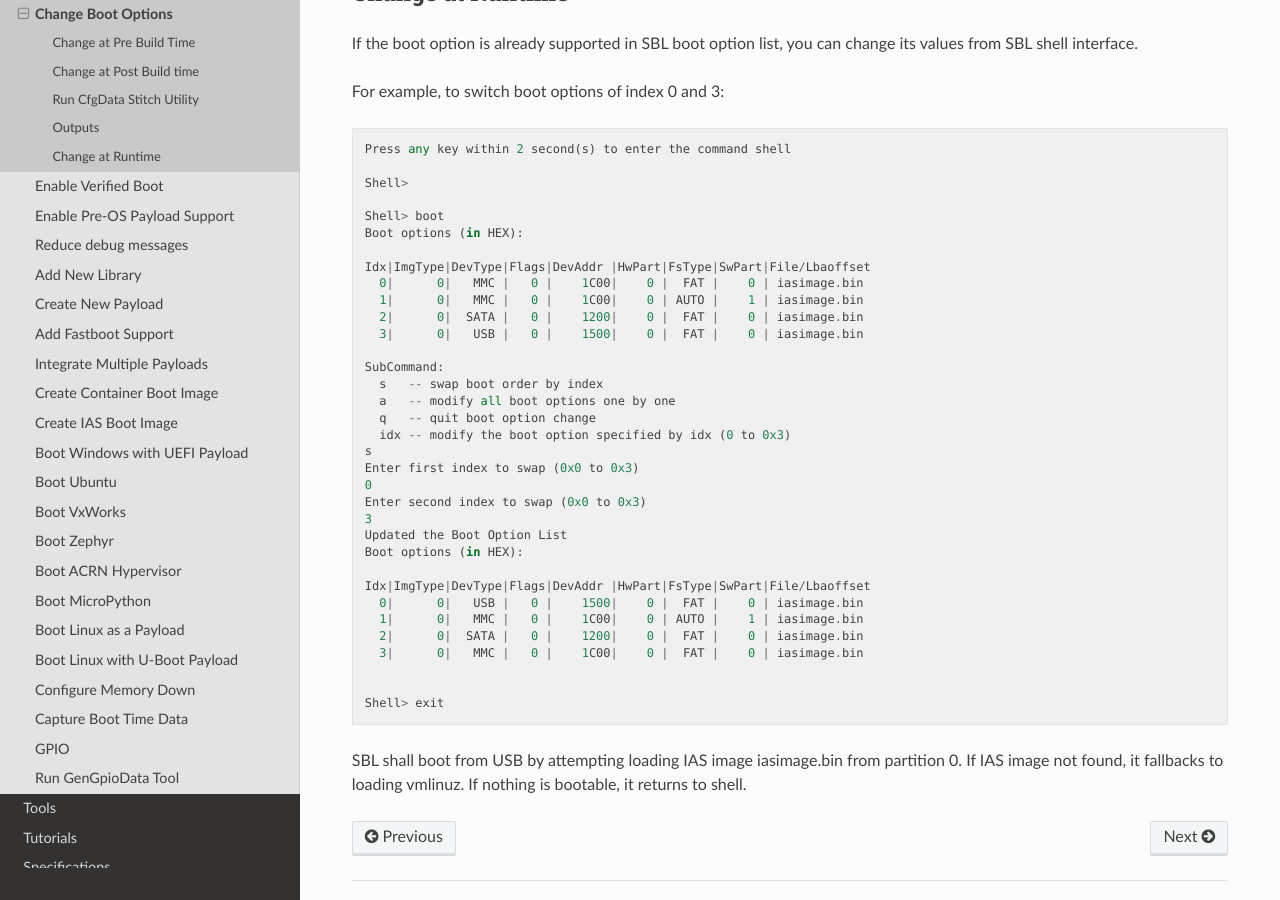
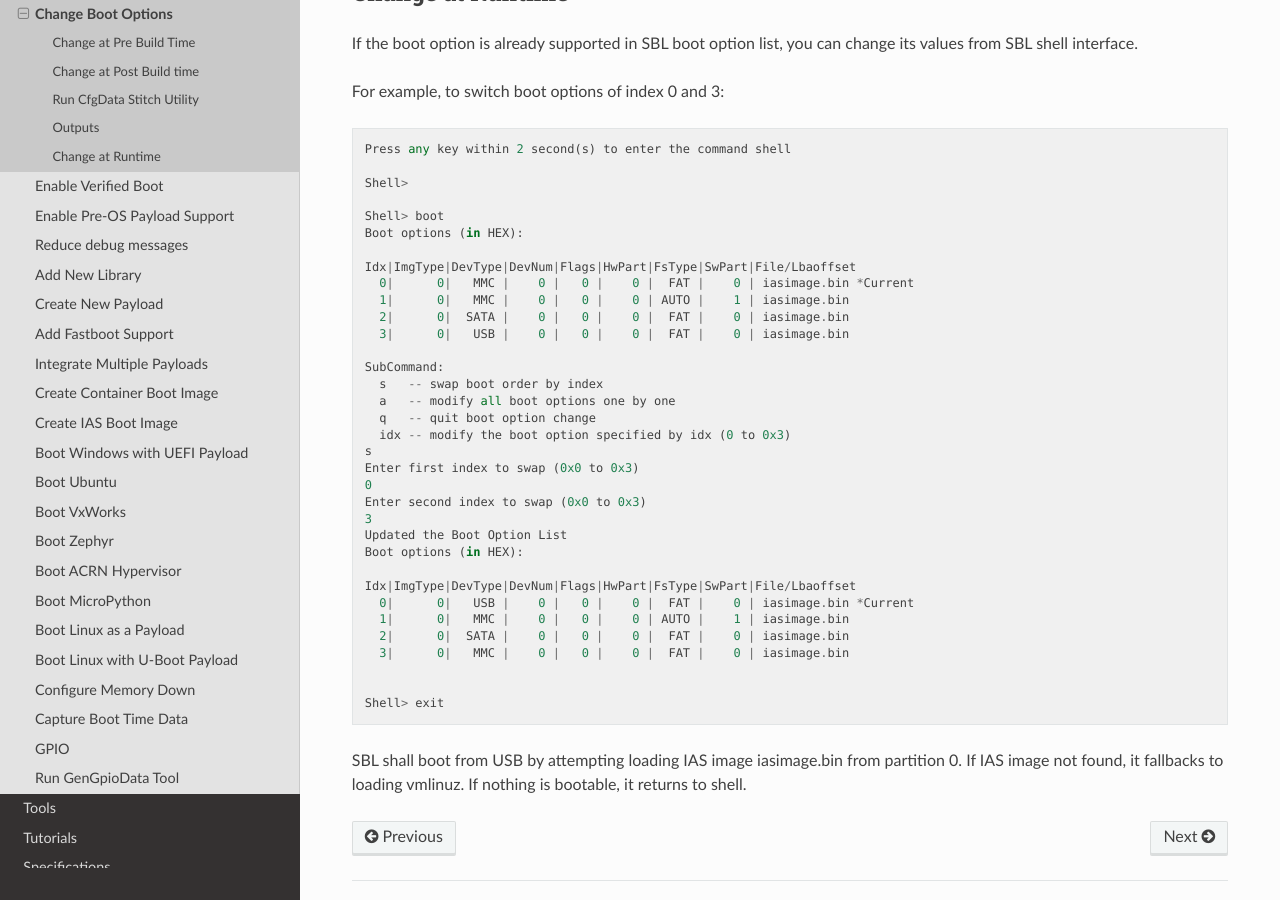
Before and after one commit to slimbootloader/documentation, a Sphinx documentation site: the page built from source/how-tos/change-boot-option.rst, in a window 1280 px wide and 900 px high, scrolled down 6895 px. Built offline with Sphinx 7.4.7 and the Read the Docs theme 2.0.0, drawn with Linux system fonts in a browser that asks for light colours.

Commit message:
Resolve some stale example outputs
There are a few places in the documentation where
some older output is being displayed which is
causing some confusion for readers. Update it to
reflect current code.

Signed-off-by: James Gutbub <james.gutbub@intel.com>

```diff
--- a/source/developer-guides/boot-options.rst
+++ b/source/developer-guides/boot-options.rst
@@ -6,7 +6,7 @@ Boot Options
 |SPN| supports boot options configuration for different boot targets. This feature is designed to provide flexibility and configurability, including:
 
 * Partition layout options (RAW, MBR, or GPT)
-* File system support (FAT and Ext2/3)
+* File system support (FAT and Ext2/3/4)
 * Multiple boot devices (eMMC, UFS, NVMe, SATA, USB, SPI flash etc)
 * Redundant and fallback options
 
--- a/source/how-tos/boot-vxworks.rst
+++ b/source/how-tos/boot-vxworks.rst
@@ -45,7 +45,7 @@ Depending on the boot media being used, ``container.bin`` should be copied to th
 
 Make sure the boot option is configured to the location of ``container.bin`` on the boot device. E.g., if ``container.bin`` is located on the first FAT32 partition on a USB, the boot option entry should look like the following::
 
-  # !BSF SUBT:{OS_TMPL:0 :  0    :  0 :   5   :  0   :   0  :    0 :    0 :'container.bin' }
+    - !expand { BOOT_OPTION_TMPL : [ 0 ,   0    ,  0 ,    5   ,   0   ,    0  ,     0 ,     0 , 'container.bin' ] }
 
 See :ref:`change-boot-options` for more details.
 
--- a/source/how-tos/change-boot-option.rst
+++ b/source/how-tos/change-boot-option.rst
@@ -123,11 +123,11 @@ For example, to switch boot options of index 0 and 3::
     Shell> boot
     Boot options (in HEX):
 
-    Idx|ImgType|DevType|Flags|DevAddr |HwPart|FsType|SwPart|File/Lbaoffset
-      0|      0|   MMC |   0 |    1C00|    0 |  FAT |    0 | iasimage.bin
-      1|      0|   MMC |   0 |    1C00|    0 | AUTO |    1 | iasimage.bin
-      2|      0|  SATA |   0 |    1200|    0 |  FAT |    0 | iasimage.bin
-      3|      0|   USB |   0 |    1500|    0 |  FAT |    0 | iasimage.bin
+    Idx|ImgType|DevType|DevNum|Flags|HwPart|FsType|SwPart|File/Lbaoffset
+      0|      0|   MMC |    0 |   0 |    0 |  FAT |    0 | iasimage.bin *Current
+      1|      0|   MMC |    0 |   0 |    0 | AUTO |    1 | iasimage.bin
+      2|      0|  SATA |    0 |   0 |    0 |  FAT |    0 | iasimage.bin
+      3|      0|   USB |    0 |   0 |    0 |  FAT |    0 | iasimage.bin
 
     SubCommand:
       s   -- swap boot order by index
@@ -142,11 +142,11 @@ For example, to switch boot options of index 0 and 3::
     Updated the Boot Option List
     Boot options (in HEX):
 
-    Idx|ImgType|DevType|Flags|DevAddr |HwPart|FsType|SwPart|File/Lbaoffset
-      0|      0|   USB |   0 |    1500|    0 |  FAT |    0 | iasimage.bin
-      1|      0|   MMC |   0 |    1C00|    0 | AUTO |    1 | iasimage.bin
-      2|      0|  SATA |   0 |    1200|    0 |  FAT |    0 | iasimage.bin
-      3|      0|   MMC |   0 |    1C00|    0 |  FAT |    0 | iasimage.bin
+    Idx|ImgType|DevType|DevNum|Flags|HwPart|FsType|SwPart|File/Lbaoffset
+      0|      0|   USB |    0 |   0 |    0 |  FAT |    0 | iasimage.bin *Current
+      1|      0|   MMC |    0 |   0 |    0 | AUTO |    1 | iasimage.bin
+      2|      0|  SATA |    0 |   0 |    0 |  FAT |    0 | iasimage.bin
+      3|      0|   MMC |    0 |   0 |    0 |  FAT |    0 | iasimage.bin
 
 
     Shell> exit
--- a/source/how-tos/create-container-boot-image.rst
+++ b/source/how-tos/create-container-boot-image.rst
@@ -51,7 +51,7 @@ Depending whether you are booting from eMMC or USB, ``container.bin`` should be
 
 Make sure the boot option is configured to the location of ``container.bin`` on the boot device. E.g., if ``container.bin`` is located on the first boot FAT32 partition on USB, the boot option entry should look like the following::
 
-  # !BSF SUBT:{OS_TMPL:3 :  0    :  0 :   5   :  0   :   0  :    0 :    0 :'container.bin' :       0 :      0 :     0         :     0   :  0     :     0         :     8   :   0    }
+    - !expand { BOOT_OPTION_TMPL : [ 3 ,   0    ,  0 ,    5   ,   0   ,    0  ,     0 ,     0 , 'container.bin' ] }
 
 See :ref:`change-boot-options` for more details.
 
--- a/source/how-tos/create-ias-boot-image.rst
+++ b/source/how-tos/create-ias-boot-image.rst
@@ -55,7 +55,7 @@ Depending whether you are booting from eMMC or USB, ``iasimage.bin`` should be c
 
 Make sure the boot option is configured to the location of ``iasimage.bin`` on the boot device. E.g., if ``iasimage.bin`` is located on the first boot FAT32 partition on USB, the boot option entry should look like the following::
 
-  # !BSF SUBT:{OS_TMPL:3 :  0    :  0 :   5   :  0   :   0  :    0 :    0 :'iasimage.bin' :       0 :      0 :     0         :     0   :  0     :     0         :     8   :   0    }
+    - !expand { BOOT_OPTION_TMPL : [ 3 ,   0    ,  0 ,    5   ,   0   ,    0  ,     0 ,     0 , 'iasimage.bin' ] }
 
 See :ref:`change-boot-options` for more details.
 
```
